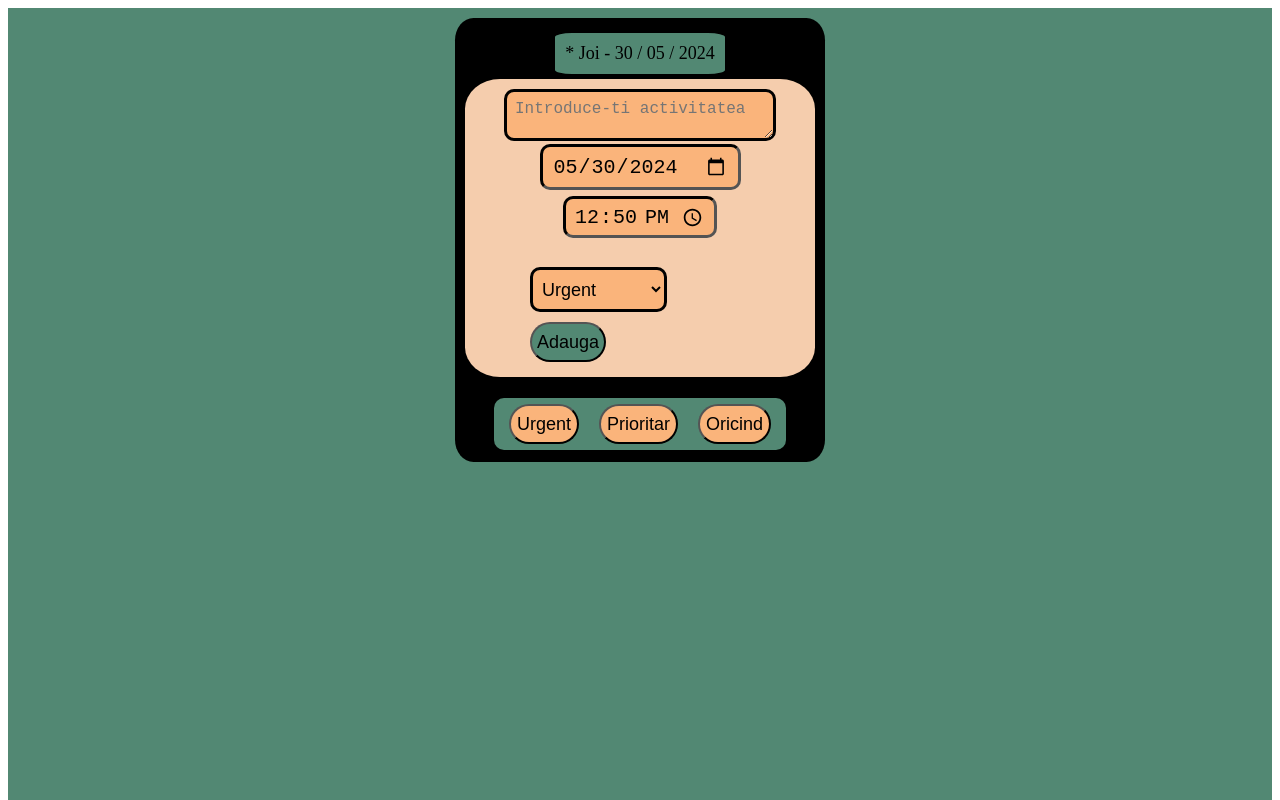
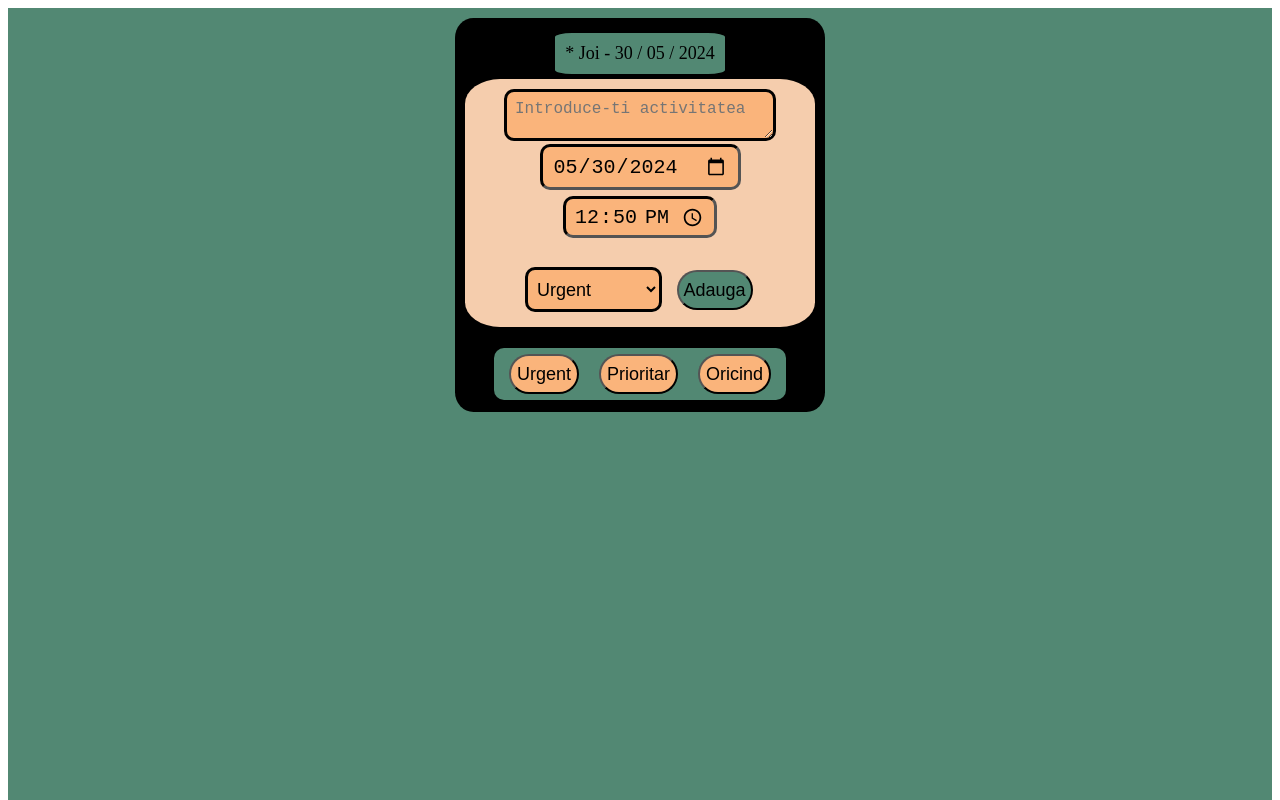
Before and after one commit to ugdej/Organizator-Ro, a plain HTML site: page index.html in a window 1280 px wide. Shown: the top 800 px of the page. Drawn offline with Linux system fonts and the light colour scheme.

Commit message:
Update index.html

```diff
--- a/index.html
+++ b/index.html
@@ -13,7 +13,6 @@
   <div class="zero">
     <div class="container1">
       <div class="lista1">
-
         <script type="text/JavaScript">
       let mydate=new Date()
       let year=mydate.getYear()
@@ -34,7 +33,7 @@
 
         <textarea id=activitate placeholder="Introduce-ti activitatea "></textarea>
 
-<input  id="data" type="date" name="dtl" value="01-01-2000" />
+        <input id="data" type="date" name="dtl" value="01-01-2000" />
 
 
         <input id="ora" type="time" name="currenttime" value="00:00:00" />
@@ -58,31 +57,33 @@
           document.getElementById("ora").value = oraImpreunaCuMinute;
         </script>
 
+        <br>
+        <div class=" alegeButton">
 
-      <br>
-      <div><select name="alege" id="alege"></div>
+
+          <select name="alege" id="alege">
             <option>Urgent</option>
             <option>Cu Prioritate</option>
             <option>Oricind</option>
           </select>
           <button id="adauga" class="button">Adauga</button>
           <br>
+
         </div>
       </div>
       <br>
       <div class="but">
 
         <button id="arataUrgent" class="button2">Urgent</button>
-      <button id="arataCuPrioritate"class="button2">Prioritar</button>
+        <button id="arataCuPrioritate" class="button2">Prioritar</button>
         <button id="arataOricind" class="button2">Oricind</button>
-
 
       </div>
 
       <div class="container">
         <div class="lista2 ascunde" id="urgent" name="urgent">
+          <h2>Urgent</h2>
 
-        <h2>Urgent</h2>
 
         </div>
         <div class="lista2 ascunde" id="cuPrioritate" name=cuPrioritate>
@@ -94,8 +95,10 @@
           <h2>Oricind</h2>
         </div>
       </div>
+    </div>
 </body>
 
 </body>
 <script src="app.js"></script>
+
 </html>
```
Lines whose indentation alone changed are shown as unchanged.
